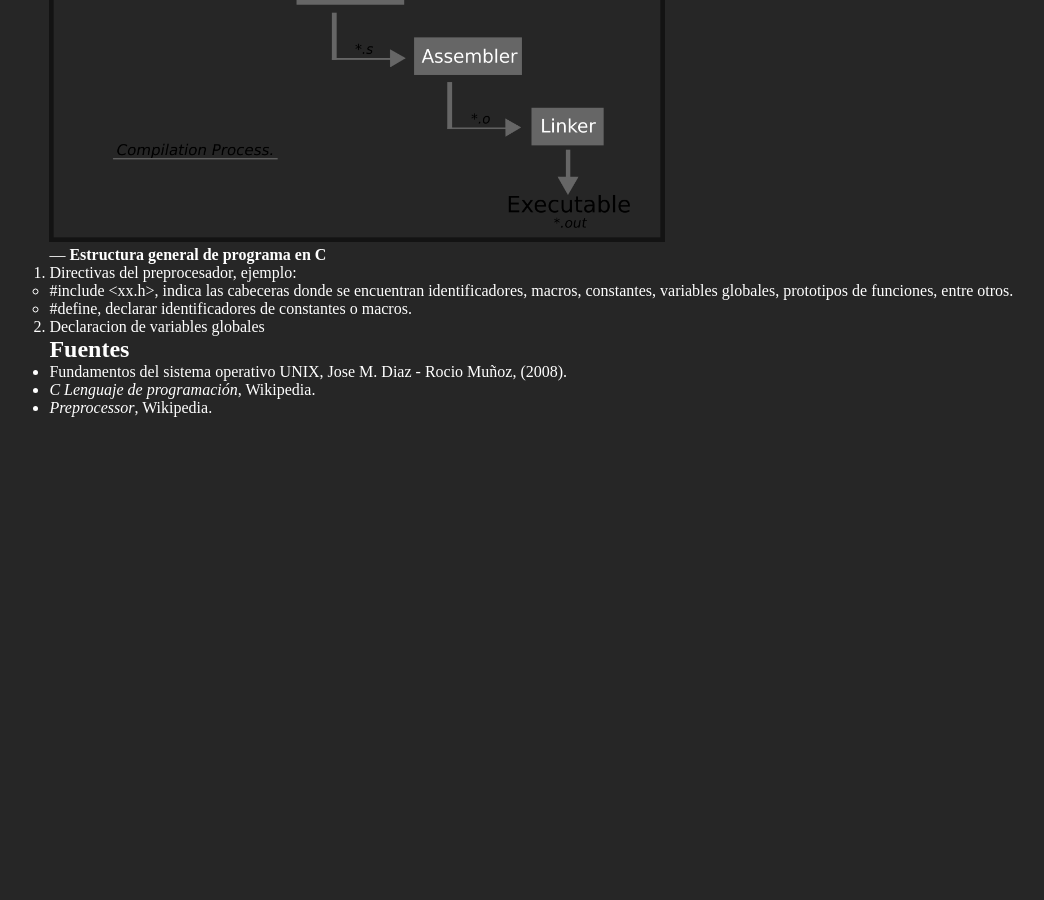
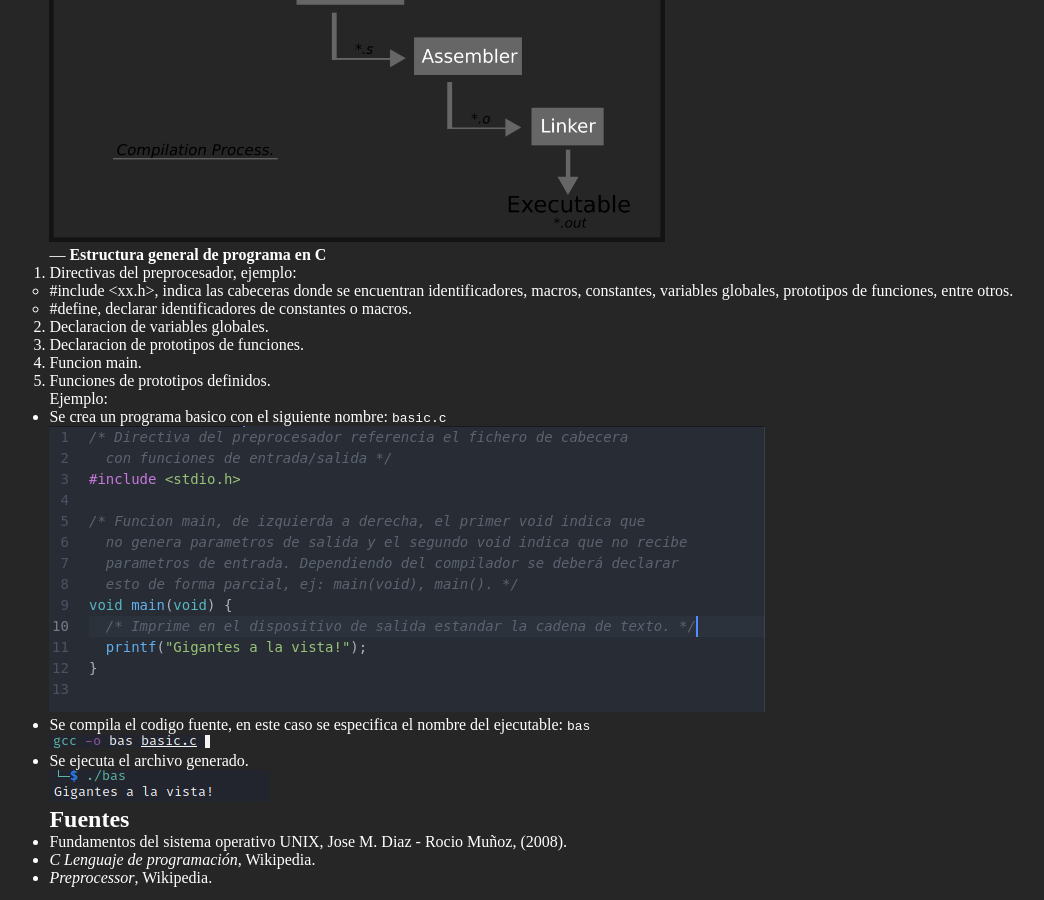
Before and after one commit to Grimpoteuthis-314/Grimpo, a Jekyll site: the page built from _posts/2021-04-18-introduction-c.md, in a window 1280 px wide and 900 px high, scrolled down 713 px. Shown: the whole window, without its empty margins (191-1235 px from the left). Built offline with Jekyll 4.4.1, drawn with Linux system fonts in a browser that asks for light colours; before the commit the page ends 1143 px from its top, so only the background shows below that.

Commit message:
Estructura general basica de programa

```diff
--- a/_posts/2021-04-18-introduction-c.md
+++ b/_posts/2021-04-18-introduction-c.md
@@ -35,7 +35,27 @@ Se describe el siguiente caso, el compilador recibe el **código fuente** de un
     - #include \<xx.h\>, indica las cabeceras donde se encuentran identificadores, macros, constantes, variables globales, prototipos de funciones, entre otros.
     - #define, declarar identificadores de constantes o macros.
 
-2. Declaracion de variables globales
+2. Declaracion de variables globales.
+
+3. Declaracion de prototipos de funciones.
+
+4. Funcion main.
+
+5. Funciones de prototipos definidos.
+
+Ejemplo:
+
+- Se crea un programa basico con el siguiente nombre: `basic.c`
+
+![C basic program](assets/images/20210418/Cbasis1.png)
+
+- Se compila el codigo fuente, en este caso se especifica el nombre del ejecutable: `bas`
+
+![gcc compilation](assets/images/20210418/Cbasis2.png)
+
+- Se ejecuta el archivo generado.
+
+![execution](assets/images/20210418/Cbasis3.png)
 
 ## **Fuentes**
 
--- a/index.html
+++ b/index.html
@@ -1,4 +1,4 @@
 ---
 title: Home
 ---
-<h1>Welcome to the Home</h1>
+<marquee>O-E .. G-E .. P-H .. H-E</marquee>
```
Also changed, not shown: assets/images/20210418/Cbasis1.png (added), assets/images/20210418/Cbasis2.png (added), assets/images/20210418/Cbasis3.png (added).
